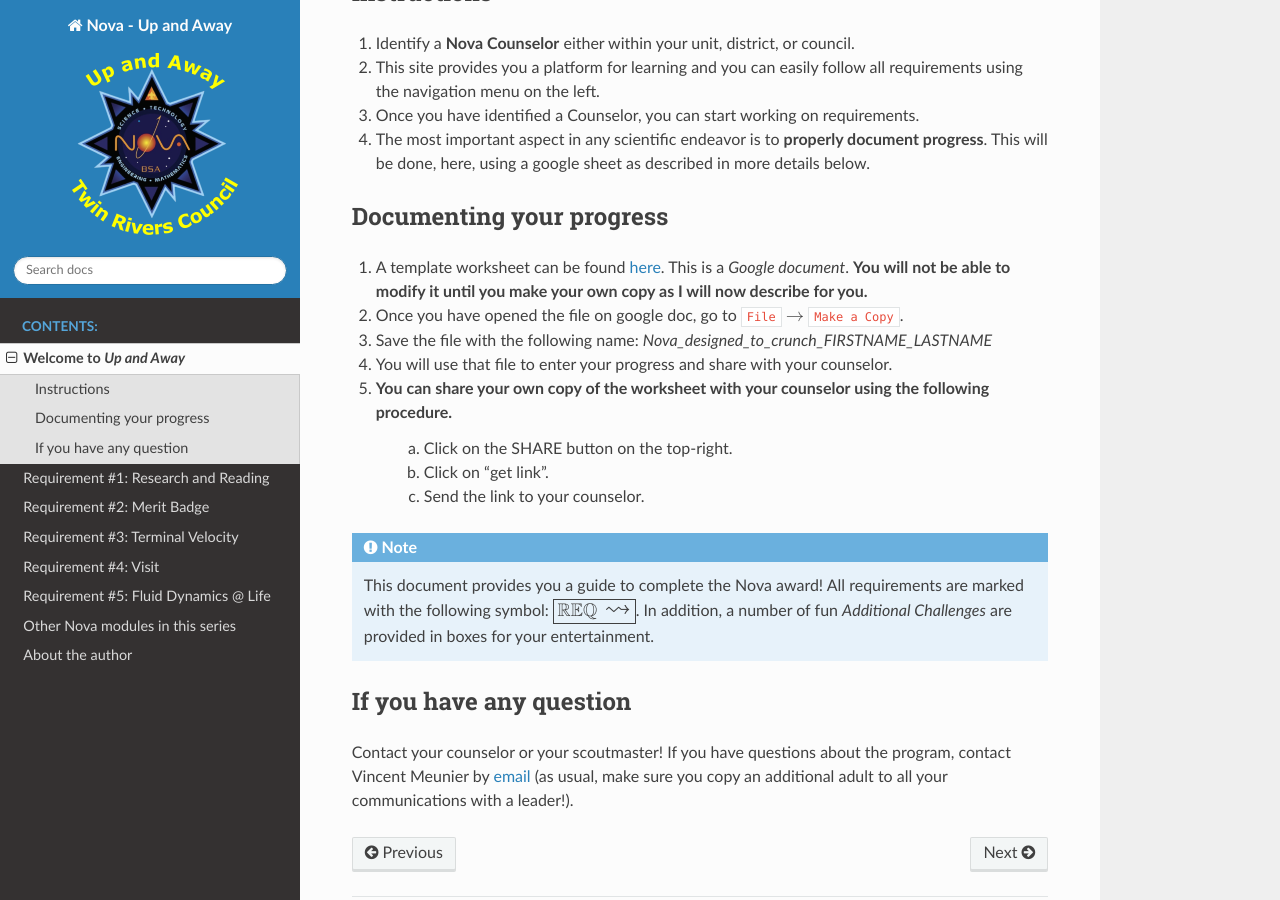
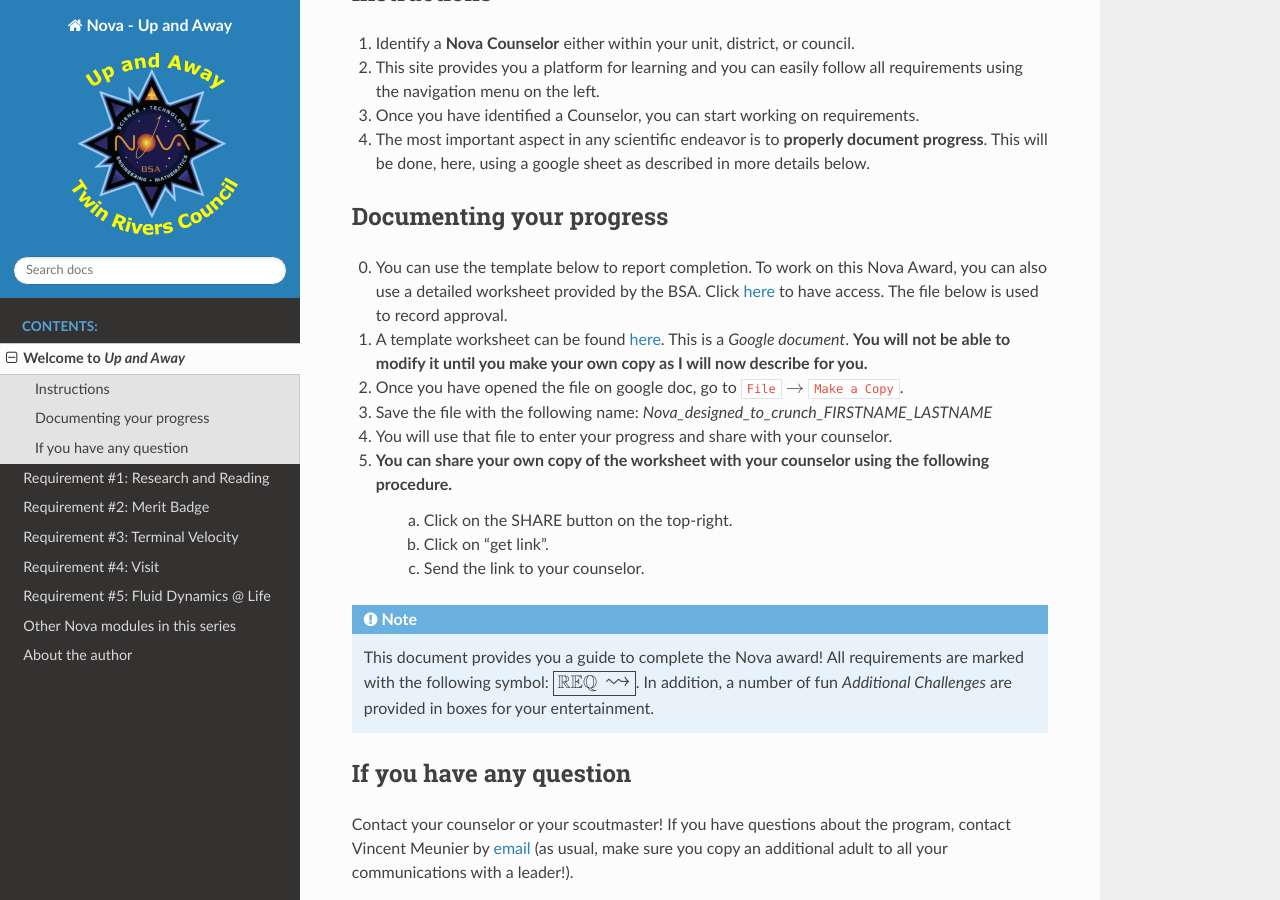
Before and after one commit to lauren1771/novaupandaway, a Sphinx documentation site: the page built from source/introduction.rst, in a window 1280 px wide and 900 px high, scrolled down 1436 px. Built offline with Sphinx 7.4.7 and the Read the Docs theme 2.0.0, drawn with Linux system fonts in a browser that asks for light colours.

Commit message:
added link to PDF on usscouts

```diff
--- a/source/introduction.rst
+++ b/source/introduction.rst
@@ -38,6 +38,7 @@ Instructions
 Documenting your progress
 -------------------------
 
+0. You can use the template below to report completion. To work on this Nova Award, you can also use a detailed worksheet provided by the BSA. Click `here <http://usscouts.org/advance/nova/workbooks/Scout-Nova-9.pdf>`__ to have access. The file below is used to record approval.
 1. A template worksheet can be found `here <https://docs.google.com/document/d/1DrJZvJ-cOgQF0DnsnITEBgxBr4oKlDOy3d2Lqm-zge4/edit?usp=sharing>`_. This is a *Google document*. **You will not be able to modify it until you make your own copy as I will now describe for you.**
 2. Once you have opened the file on google doc, go to :code:`File` :math:`\rightarrow` :code:`Make a Copy`.
 3. Save the file with the following name: *Nova_designed_to_crunch_FIRSTNAME_LASTNAME*
```
